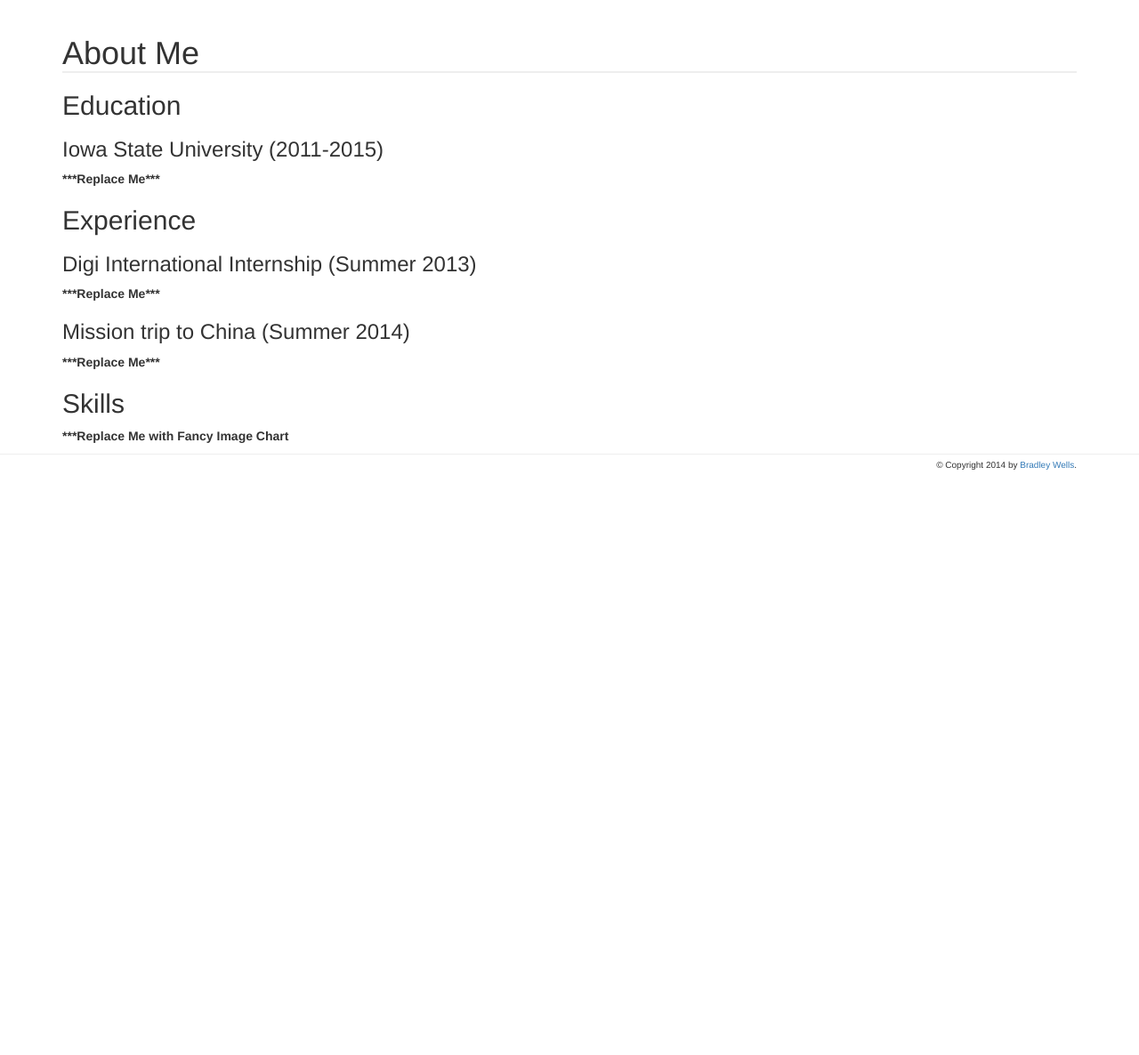
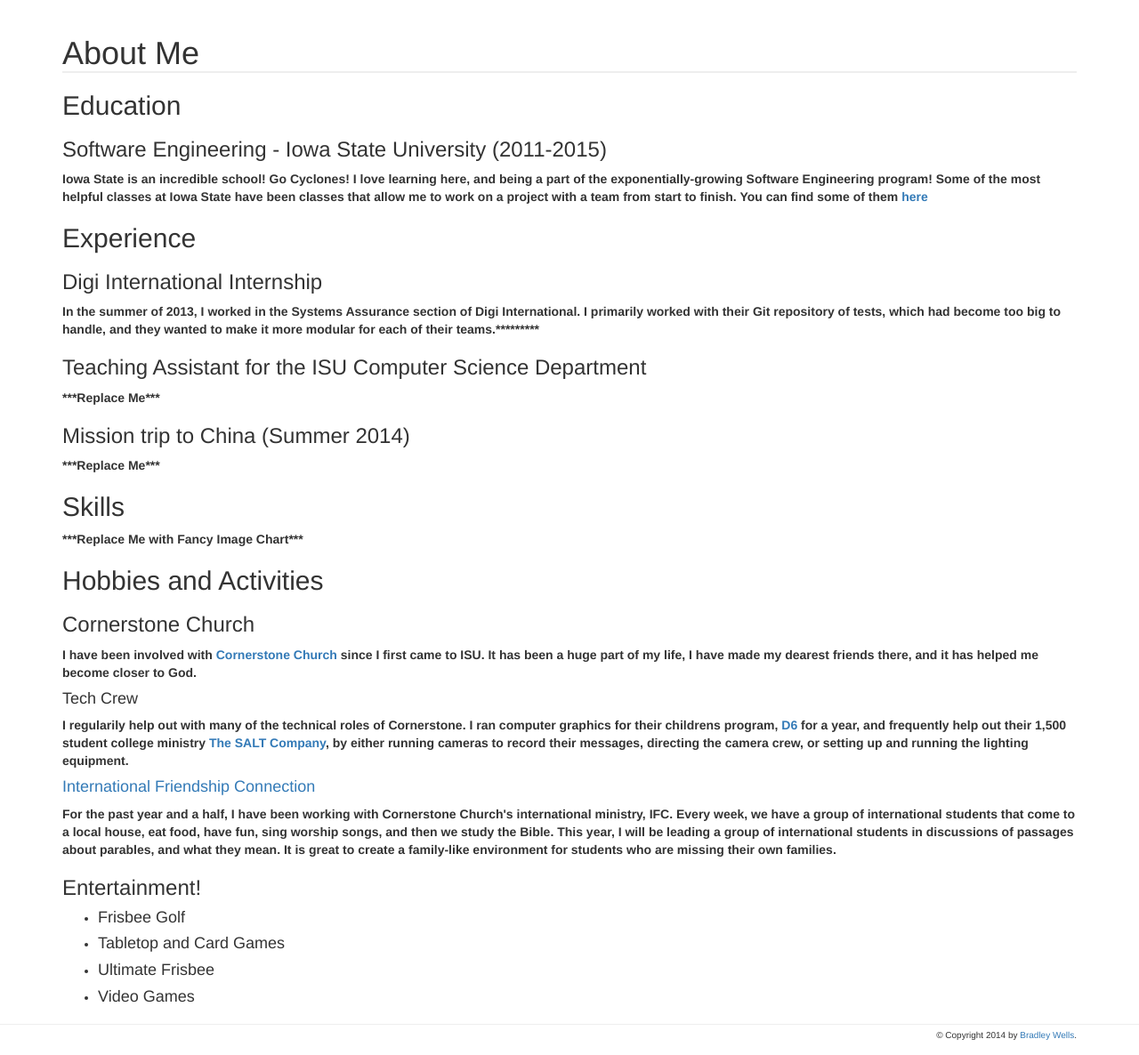
Before and after one commit to BradWells/App_Engine_app, a Flask app: page /about in a window 1280 px wide. Shown: the part 52-1238 px from the top of the page at 89% size. Before the commit the page ends 580 px from the top, so only its background shows below. Run offline with Flask 2, Linux system fonts and the light colour scheme; some libraries are stand-ins or nearby versions.

Commit message:
Added some of my about and project content

```diff
--- a/flask_portfolio/src/templates/about.html
+++ b/flask_portfolio/src/templates/about.html
@@ -2,13 +2,29 @@
 {% block content %}
     <h1>About Me</h1>
         <h2>Education</h2>
-    <h3>Iowa State University (2011-2015)</h3>
-    <b>***Replace Me***</b>
+            <h3>Software Engineering - Iowa State University (2011-2015)</h3>
+                <b>Iowa State is an incredible school!  Go Cyclones!  I love learning here, and being a part of the exponentially-growing Software Engineering program!  Some of the most helpful classes at Iowa State have been classes that allow me to work on a project with a team from start to finish.  You can find some of them <a href="/projects">here</a></b>
         <h2>Experience</h2>
-    <h3>Digi International Internship (Summer 2013)</h3>
+            <h3>Digi International Internship</h3>
+                <b>In the summer of 2013, I worked in the Systems Assurance section of Digi International.  I primarily worked with their Git repository of tests, which had become too big to handle, and they wanted to make it more modular for each of their teams.*********</b>
+            <h3>Teaching Assistant for the ISU Computer Science Department</h3>
                 <b>***Replace Me***</b>
             <h3>Mission trip to China (Summer 2014)</h3>
                 <b>***Replace Me***</b>
         <h2>Skills</h2>
-    <b>***Replace Me with Fancy Image Chart</b>
+            <b>***Replace Me with Fancy Image Chart***</b>
+        <h2>Hobbies and Activities</h2>
+            <h3>Cornerstone Church</h3>
+                <b>I have been involved with <a href="http://cornerstonelife.com/">Cornerstone Church</a> since I first came to ISU.  It has been a huge part of my life, I have made my dearest friends there, and it has helped me become closer to God.</b>
+                <h4>Tech Crew</h4>
+                    <b>I regularily help out with many of the technical roles of Cornerstone.  I ran computer graphics for their childrens program, <a href="http://cornerstonelife.com/d6families/">D6</a> for a year, and frequently help out their 1,500 student college ministry <a href="www.thesaltcompany.com">The SALT Company</a>, by either running cameras to record their messages, directing the camera crew, or setting up and running the lighting equipment.</b>
+                <h4><a href="http://www.ifcinfo.com/">International Friendship Connection</a></h4>
+                    <b>For the past year and a half, I have been working with Cornerstone Church's international ministry, IFC.  Every week, we have a group of international students that come to a local house, eat food, have fun, sing worship songs, and then we study the Bible.  This year, I will be leading a group of international students in discussions of passages about parables, and what they mean.  It is great to create a family-like environment for students who are missing their own families.</b>
+            <h3>Entertainment!</h3>
+                <ul>
+                    <li><h4>Frisbee Golf</h4></li>
+                    <li><h4>Tabletop and Card Games</h4></li>
+                    <li><h4>Ultimate Frisbee</h4></li>
+                    <li><h4>Video Games</h4></li>
+                </ul>
 {% endblock %}
--- a/flask_portfolio/src/templates/projects.html
+++ b/flask_portfolio/src/templates/projects.html
@@ -1,8 +1,8 @@
 {% extends "layout.html" %}
 {% block content %}
     <h1>My Projects</h1>
-    <h2><a name="Senior-Design-Project" style="text-decoration: none">Senior Design Project</a></h2>
-    <b>***Replace Me***</b>
+    <h2><a name="Senior-Design-Project" style="text-decoration: none">SIDS Monitoring Project - Senior Design</a></h2>
+        <b> Currently, I am working on a project to help combat <a href="http://en.wikipedia.org/wiki/Sudden_infant_death_syndrome">Sudden Infant Death Syndrome</a> (SIDS).  One of the possible symptoms of SIDS is ********
     <h2><a name="Munchkin-on-Android" style="text-decoration: none">Munchkin on Android</a></h2>
     <b>***Replace Me***</b>
     <h2><a name="Fluid-Invitation-Website" style="text-decoration: none">Fluid Invitation Website</a></h2>
```
Lines whose indentation alone changed are shown as unchanged.
